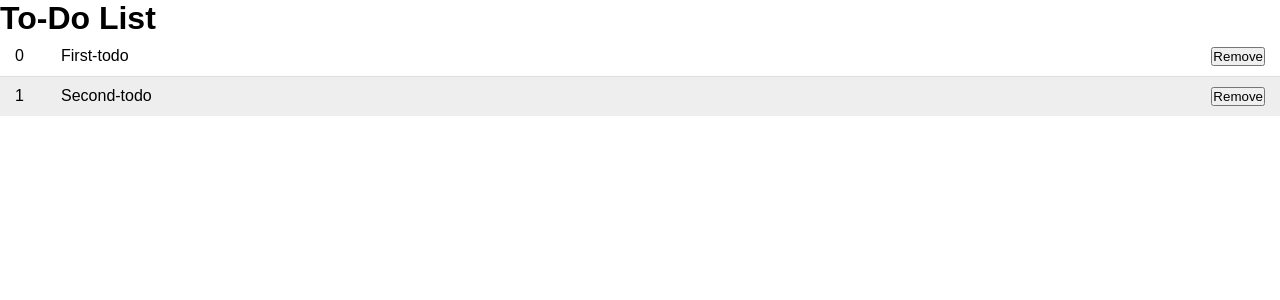
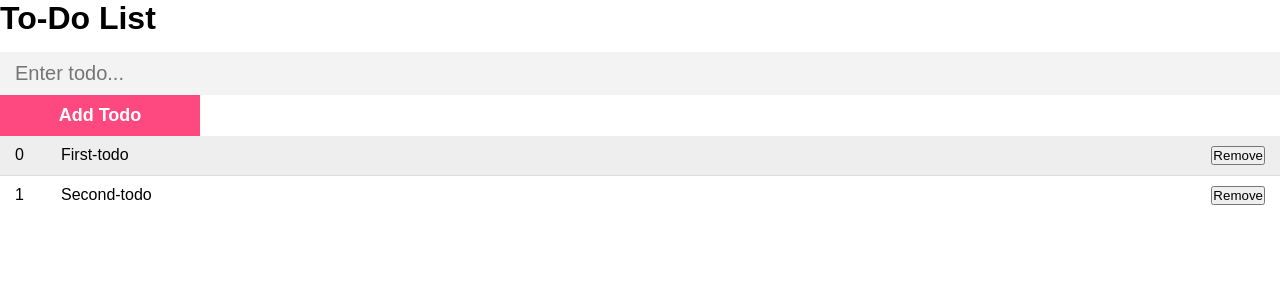
Before and after one commit to Abhijeet-Anand-01/To-Do-List, an Angular app: page / in a window 1280 px wide. Shown: the top 300 px of the page. Built offline with nearby package versions, Linux system fonts and the light colour scheme.

Commit message:
[add]  new To-do

```diff
--- a/src/app/app.module.ts
+++ b/src/app/app.module.ts
@@ -3,6 +3,7 @@
 
 import { AppComponent } from './app.component';
 import { TodosComponent } from './components/todos/todos.component';
+import { FormsModule } from '@angular/forms';
 
 @NgModule({
   declarations: [
@@ -10,7 +11,8 @@
     TodosComponent
   ],
   imports: [
-    BrowserModule
+    BrowserModule,
+    FormsModule
   ],
   providers: [],
   bootstrap: [AppComponent]
--- a/src/app/components/todos/todos.component.html
+++ b/src/app/components/todos/todos.component.html
@@ -1,7 +1,11 @@
 <div class="todos">
+    <form (submit)="addTodo()">
+        <input type="text" name="inputTodo" placeholder="Enter todo..." class="todo-input" [(ngModel)]="inputTodo">
+        <input type="submit" value="Add Todo" class="todo-submit">
+    </form>
     <div *ngFor="let todo of todos; let i = index;" class="todo {{ (todo.completed ? 'done' : '') }}">
         <div class="id">{{ i }}</div>
         <div class="content" (click)="toggleDone(i)">{{ todo.content }}</div>
-        <button class="delete">Remove</button>
+        <button class="delete" (click)="deleteTodo(i)">Remove</button>
     </div>
 </div>
--- a/src/app/components/todos/todos.component.ts
+++ b/src/app/components/todos/todos.component.ts
@@ -9,6 +9,7 @@
 export class TodosComponent implements OnInit {
 
   todos: Todo[] = [];
+  inputTodo: string = "";
 
 
   constructor() { }
@@ -34,4 +35,15 @@
     })
   }
 
+  deleteTodo(id: number) {
+    this.todos = this.todos.filter((v, i) => i !== id);
+  }
+
+  addTodo() {
+    this.todos.push({
+      content: this.inputTodo,
+      completed: false
+    })
+  }
+
 }
```
